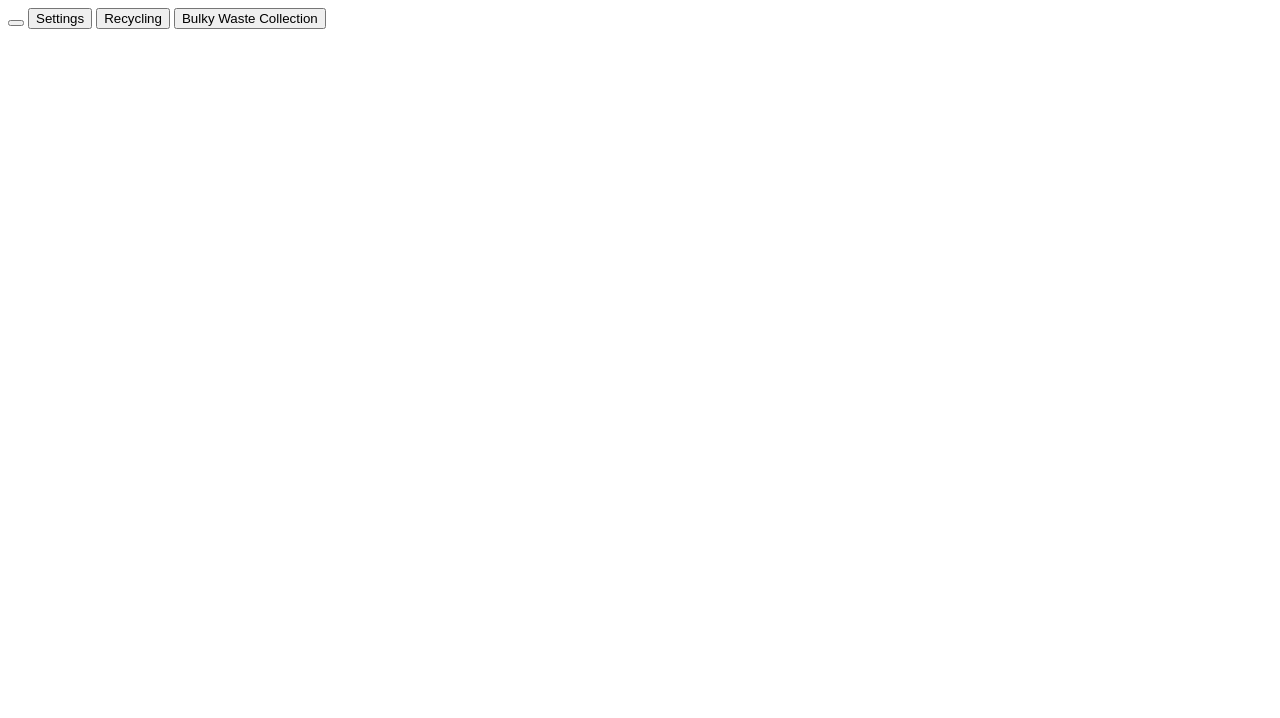
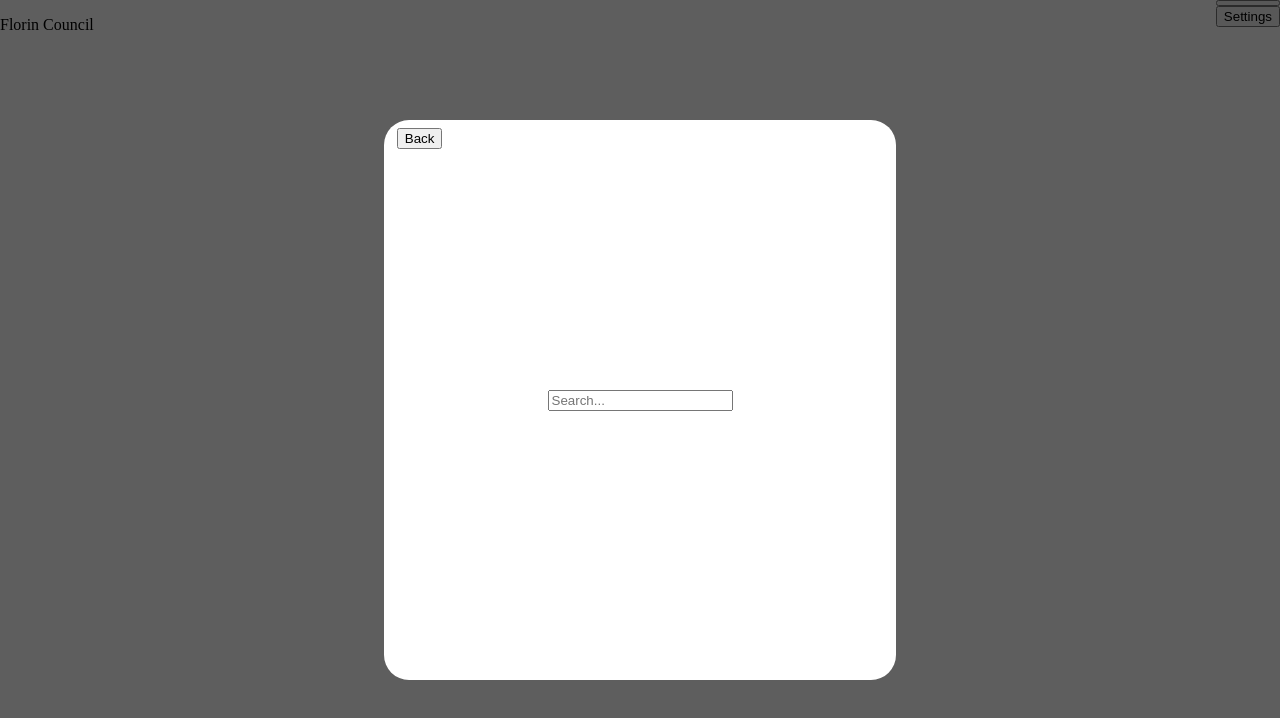
Before and after one commit to laisjmvet/WasteWiseApp, a website: page Client/homepage.html in a window 1280 px wide. Both pictures are taken after a click on the button "Recycling". Drawn offline with Linux system fonts and the light colour scheme; no server answers.

Commit message:
started creating recycling popup

```diff
--- a/Client/assets/homepage.css
+++ b/Client/assets/homepage.css
@@ -1,3 +1,75 @@
 #bin_img {
     width:100px;
 }
+
+#recycling_menu_container {
+position: fixed;
+  top: 0;
+  left: 0;
+  width: 100%;
+  height: 100%;
+  background-color: #000000a1;
+
+  display: grid;
+  place-items: center;
+}
+
+#recycling_menu {
+    display: grid;
+    min-height: 70%;
+    width: 40%;
+    background-color: white;
+    border-radius: 25px;
+}
+
+button[name="back_button"] {
+    display:grid;
+    position:absolute;
+    top:16%;
+    left:31%;
+}
+
+form[name="recycling_form"] {
+    display:grid;
+    place-items: center;
+}
+
+
+
+
+div[name="user_dropdown"] {
+    display:flex;
+    flex-direction: column;
+}
+
+#bin_and_user {
+    display:flex;
+    flex-direction: column;
+}
+
+#florin_and_user {
+    display: flex;
+    justify-content: space-between;
+}
+
+#bin_box {
+    display:flex;
+    flex-direction: column;
+    align-items: center;
+}
+
+div[name="main_buttons"] {
+    display: flex;
+    justify-content: center;
+}
+
+div[name="whole_page"] {
+    position:fixed;
+    top:0;
+    left:0;
+    width:100%;
+    height:80%;
+    display:flex;
+    flex-direction: column;
+    justify-content: space-between;
+}
--- a/Client/assets/homepage.js
+++ b/Client/assets/homepage.js
@@ -45,8 +45,8 @@ async function setUpPage(userData) {
         adminButton.name = "admin_button"
         adminButton.textContent= "admin"
 
-        const body = document.querySelector('body')
-        body.appendChild(adminButton)
+        const buttonsDiv = document.getElementsByName("main_buttons")[0]
+        buttonsDiv.appendChild(adminButton)
     }
 }
 
@@ -69,7 +69,7 @@ async function displayBins (data) {
 
     const binInfo = document.createElement("p")
     binInfo.id= "bin_info"
-    binInfo.textContent = `Your bins will be collected on ${weekday}`
+    binInfo.textContent = `Your bins will be collected on ${weekday}.`
     binCollectionBox.appendChild(binInfo)
 
     const binImg = document.createElement("img")
@@ -78,13 +78,54 @@ async function displayBins (data) {
     binImg.id = "bin_img"
     binCollectionBox.appendChild(binImg)
 
-    const body = document.querySelector('body')
-    body.appendChild(binCollectionBox)
+    const binFlorin = document.getElementById("bin_and_user")
+    binFlorin.appendChild(binCollectionBox)
 }
 
 const recycleButton = document.getElementsByName("RecyclingButton")[0]
 recycleButton.addEventListener("click", openRecyclingMenu)
 
 async function openRecyclingMenu() {
+    const recyclingMenuContainer = document.createElement("div")
+    recyclingMenuContainer.id = "recycling_menu_container"
 
+    const recyclingMenu = document.createElement("main")
+    recyclingMenu.id = "recycling_menu"
+    recyclingMenuContainer.appendChild(recyclingMenu)
+
+    const backButton = document.createElement("button")
+    backButton.textContent = "Back"
+    backButton.name = "back_button"
+    recyclingMenu.appendChild(backButton)
+
+    const recyclingForm = document.createElement("form")
+    recyclingForm.name = "recycling_form"
+
+    const searchBar = document.createElement("input")
+    searchBar.type = "text"
+    searchBar.placeholder = "Search..."
+    searchBar.name = "search_bar"
+    searchBar.addEventListener('keydown', obtainRecycleItems)
+
+    recyclingForm.appendChild(searchBar)
+    recyclingMenu.appendChild(recyclingForm)
+
+    const body = document.querySelector('body')
+    body.appendChild(recyclingMenuContainer)
 }
+
+
+async function obtainRecycleItems() {
+    const searchContents = document.getElementsByName("search_bar")[0].value
+    if(searchContents.length>=3){
+        try {
+            const data = await fetch(`http://localhost:3000/object/input/${searchContents}`)
+            if(data.ok) {
+                const searchItems = await data.json()
+                console.log(searchItems)
+            }
+        } catch(e){
+            console.log(e)
+        }
+    }
+}
--- a/Client/assets/register.js
+++ b/Client/assets/register.js
@@ -14,7 +14,7 @@ async function createUser(e) {
                 username: e.target.username.value,
                 password: e.target.password.value
             }
-            console.log(userData)
+
             const options = {
                 method: "POST",
                 headers: {
--- a/Client/homepage.html
+++ b/Client/homepage.html
@@ -8,9 +8,21 @@
     <link rel="stylesheet" href="./assets/homepage.css">
 </head>
 <body>
-    <button name="UsernameDropdown"></button>
-    <button name="Settings">Settings</button>
-    <button name="RecyclingButton">Recycling</button>
-    <button name="BulkyWaste">Bulky Waste Collection</button>
+    <div name="whole_page">
+        <div id="bin_and_user">
+            <div id="florin_and_user">
+                <p>Florin Council</p>
+                <div name="user_dropdown">
+                    <button name="UsernameDropdown"></button>
+                    <button name="Settings">Settings</button>
+                </div>
+            </div>
+        </div>
+
+        <div name="main_buttons">
+            <button name="RecyclingButton">Recycling</button>
+            <button name="BulkyWaste">Bulky Waste Collection</button>
+        </div>
+    </div>
 </body>
 </html>
```
